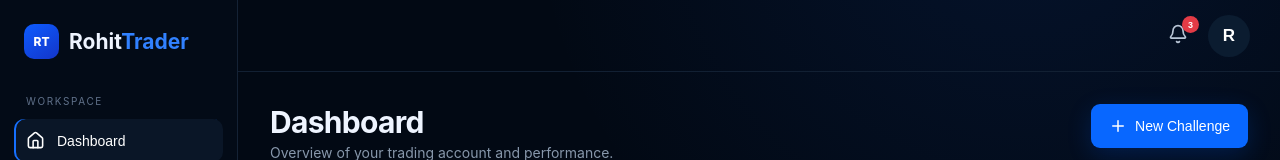
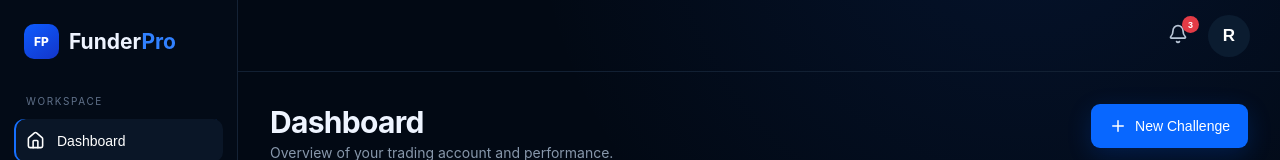
Before and after one commit to singh38600-svg/FunderPro, a React (Vite) app: page / in a window 1280 px wide. Shown: the top 160 px of the page. Built offline with nearby package versions, Linux system fonts and the light colour scheme.

Commit message:
Update brand name in sidebar component

```diff
--- a/src/main.jsx
+++ b/src/main.jsx
@@ -55,7 +55,7 @@ function App(){
   return <div className="app">
     <aside className={"sidebar "+(menu?"open":"")}>
       <div className="brand">
-        <div className="brandMark">RT</div><span>Rohit<span className="blue">Trader</span></span>
+        <div className="brandMark">FP</div><span>Funder<span className="blue">Pro</span></span>
       </div>
       <div className="sideLabel">WORKSPACE</div>
       {nav.map(([label,Icon])=><button key={label} className={"navItem "+(page===label?"active":"")} onClick={()=>{setPage(label);setMenu(false)}}><Icon size={19}/><span>{label}</span></button>)}
```
